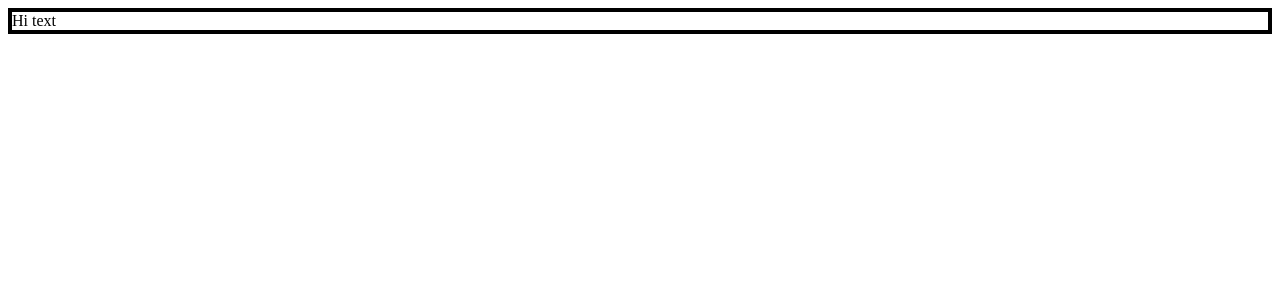
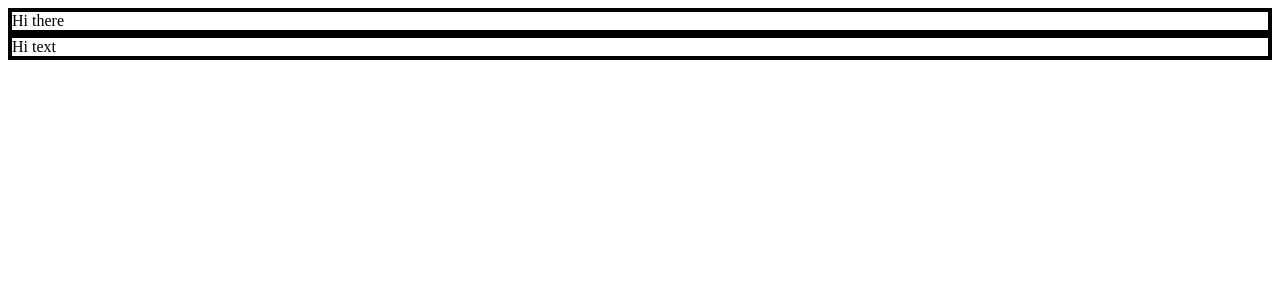
Before and after one commit to durpintm/react-experiments, a React (Vite) app: page / in a window 1280 px wide. Shown: the top 300 px of the page. Built offline with nearby package versions, Linux system fonts and the light colour scheme.

Commit message:
cleaner and right way to create a wrapper component

```diff
--- a/src/App.jsx
+++ b/src/App.jsx
@@ -41,7 +41,11 @@ import "./App.css";
 const App = () => {
   return (
     <div>
-      <CardWrapper innerComponent={<TextComponent />} />
+      {/* <CardWrapper innerComponent={<TextComponent />} /> */}
+      <CardWrapper>Hi there</CardWrapper>
+      <CardWrapper>
+        <TextComponent />
+      </CardWrapper>
     </div>
   );
 };
@@ -51,10 +55,10 @@ function TextComponent() {
 }
 
 // eslint-disable-next-line react/prop-types
-function CardWrapper({ innerComponent }) {
+function CardWrapper({ children }) {
   return (
     <div>
-      <div style={{ border: "4px solid black" }}>{innerComponent}</div>
+      <div style={{ border: "4px solid black" }}>{children}</div>
     </div>
   );
 }
```
